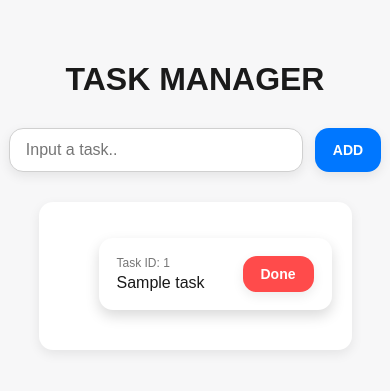
After one commit to rudis-rozitis/projects, a FastAPI app: template task_manager/templates/index.html in a window 390 px wide. The commit adds this page. Shown: the top 391 px of the page. Run offline with FastAPI, Linux system fonts and the light colour scheme; the template is opened without the code that fills it: most values are stand-ins (such as "Sample title", 1, 10 or a date in 2020).

Commit message:
Added somewhat responsive functionality to the buttons

```diff
--- a/task_manager/db.py
+++ b/task_manager/db.py
@@ -46,7 +46,7 @@ def get_all_tasks():
     tasks = [{"id": record[0], "title": record[1], "description": record[2]} for record in records]
     return {"tasks": tasks}
 
-def insert_task(task: Task):
+def insert_task(task: str):
     """
     Insert a new task into the database.
     Args:
@@ -56,11 +56,11 @@ def insert_task(task: Task):
     """
     with get_db_connection() as conn:
         cursor = conn.cursor()
-        cursor.execute(INSERT_TASK_QUERY, (task.title, task.description))
+        cursor.execute(INSERT_TASK_QUERY, (task, "Placeholder description"))
         task_id = cursor.lastrowid
         conn.commit()
         cursor.close()
-    return {"id": task_id, "title": task.title, "description": task.description}
+    return {"id": task_id, "title": task, "description": "Placeholder description"}
 
 def get_task_by_id(task_id: int):
     """
--- a/task_manager/main.py
+++ b/task_manager/main.py
@@ -1,75 +1,38 @@
 #from typing import Union
 
-from fastapi import FastAPI, HTTPException
+from fastapi import FastAPI, HTTPException, Request, Response, Form
 from models.task import Task
 import db
 from fastapi.encoders import jsonable_encoder
 from fastapi.responses import JSONResponse, HTMLResponse
+from fastapi.staticfiles import StaticFiles
+from fastapi.templating import Jinja2Templates
 
 app = FastAPI()
+app.mount("/static", StaticFiles(directory="static"), name="static")
+templates = Jinja2Templates(directory="templates")
 
 @app.get("/")
-def read_root():
-    return HTMLResponse("""
-<!DOCTYPE html>
-<html lang="en">
-<head>
-  <meta charset="UTF-8" />
-  <meta name="viewport" content="width=device-width, initial-scale=1.0" />
-  <link rel="stylesheet" href="/style.css">
-  <title>Task Manager</title>
-</head>
-<body>
-  <h1>TASK MANAGER</h1>
+def read_root(request: Request):
+    tasks = db.get_all_tasks()
+    return templates.TemplateResponse(name="index.html", request=request, context={"tasks": tasks["tasks"]})
 
-    <form class="input-area">
-      <input type="text" placeholder="Input a task.." />
-      <button type="submit">ADD</button>
-    </form>
-
-    <div class="task-list">
-
+@app.post("/task")
+def insert_item(task: str = Form(...)):
+    print(task)
+    inserted_item = db.insert_task(task)
+    html_response = f"""
+    <li id="task-{inserted_item['id']}">
       <div class="task">
         <div class="task-info">
-          <span class="date">Created: MM-DD-YYYY</span>
-          <span>Task1</span>
+          <span class="date">Task ID: {inserted_item['id']} </span>
+          <span>{inserted_item['title']}</span>
         </div>
-        <button>Done</button>
+        <button  hx-target="closest ul" hx-swap="innerHTML" hx-delete="/tasks/{inserted_item['id']}">Done</button>
       </div>
-
-      <div class="task">
-        <div class="task-info">
-          <span class="date">Created: MM-DD-YYYY</span>
-          <span>Task2</span>
-        </div>
-        <button>Done</button>
-      </div>
-
-      <div class="task">
-        <div class="task-info">
-          <span class="date">Created: MM-DD-YYYY</span>
-          <span>Task3</span>
-        </div>
-        <button>Done</button>
-      </div>
-
-      <div class="task">
-        <div class="task-info">
-          <span class="date">Created: MM-DD-YYYY</span>
-          <span>Task4</span>
-        </div>
-        <button>Done</button>
-      </div>
-
-    </div>
-</body>
-</html>
-""")
-
-
-@app.post("/task")
-def insert_item(task: Task):
-    return db.insert_task(task)
+    </li>
+    """
+    return HTMLResponse(content=html_response)
 
 @app.get("/tasks")
 def get_all_tasks():
@@ -96,11 +59,27 @@ def update_task(task: Task):
 
 @app.delete("/tasks/{task_id}")
 def delete_task(task_id: int):
+    task = db.get_task_by_id(task_id)
+    if task is None:
+        raise HTTPException(status_code=404, detail="Item not found")
+
     db.delete_task_by_id(task_id)
-    return 200
+    html_response = ""
+    for task in db.get_all_tasks()["tasks"]:
+      html_response += f"""
+      <li id="task-{task['id']}" >
+        <div class="task">
+          <div class="task-info">
+            <span class="date">Task ID: {task['id']} </span>
+            <span>{task['title']}</span>
+          </div>
+          <button hx-target="closest ul" hx-swap="innerHTML" hx-delete="/tasks/{task['id']}">Done</button>
+        </div>
+      </li>
+      """
+    return HTMLResponse(content=html_response)
 
 @app.post("/populate_tasks")
 def populate_tasks():
     db.populate_tasks()
-
     return 200
--- a/task_manager/requirements.txt
+++ b/task_manager/requirements.txt
@@ -5,8 +5,11 @@ click==8.3.0
 fastapi==0.121.0
 h11==0.16.0
 idna==3.11
+Jinja2==3.1.6
+MarkupSafe==3.0.3
 pydantic==2.12.4
 pydantic_core==2.41.5
+python-multipart==0.0.20
 sniffio==1.3.1
 starlette==0.49.3
 typing-inspection==0.4.2
--- a/task_manager/style.css
+++ b/task_manager/static/style.css
@@ -1,4 +1,3 @@
-
 h1 {
   font-family: "Stack Sans Headline", sans-serif;
   font-optical-sizing: auto;
@@ -32,6 +31,12 @@ body {
   color: var(--text);
 }
 
+li {
+  all: unset;
+  list-style: none;
+  margin: 0;
+  padding: 0;
+}
 
 .input-area {
   display: flex;
--- /dev/null
+++ b/task_manager/templates/index.html
@@ -0,0 +1,39 @@
+<!DOCTYPE html>
+<html lang="en">
+<head>
+    <script src="https://cdn.jsdelivr.net/npm/htmx.org@2.0.8/dist/htmx.min.js" integrity="sha384-/TgkGk7p307TH7EXJDuUlgG3Ce1UVolAOFopFekQkkXihi5u/6OCvVKyz1W+idaz" crossorigin="anonymous"></script>
+  <meta charset="UTF-8" />
+  <meta name="viewport" content="width=device-width, initial-scale=1.0" />
+  <link rel="stylesheet" href="static/style.css">
+  <title>Task Manager</title>
+</head>
+<body>
+  <h1>TASK MANAGER</h1>
+
+    <form class="input-area">
+      <input id="task-input-box" type="text" placeholder="Input a task.." name="task"/>
+      <button id="task-input-button" type="submit" hx-post="/task" hx-target="#todo-list" hx-swap="beforeend">ADD</button>
+    </form>
+    <script>
+        document.getElementById('task-input-button').addEventListener('htmx:afterRequest', function() {
+          document.getElementById('task-input-box').value = '';
+      });
+  </script>
+
+    <div class="task-list">
+<ul id="todo-list">
+  {% for task in tasks %}
+    <li id="task-{{ task.id }}"  >
+      <div class="task">
+        <div class="task-info" >
+          <span class="date">Task ID: {{ task.id }} </span>
+          <span>{{ task.title }}</span>
+        </div>
+        <button hx-target="closest ul" hx-swap="innerHTML" hx-delete="/tasks/{{ task.id }}">Done</button>
+      </div>
+    </li>
+    {% endfor %}
+    </ul>
+    </div>
+</body>
+</html>
```
